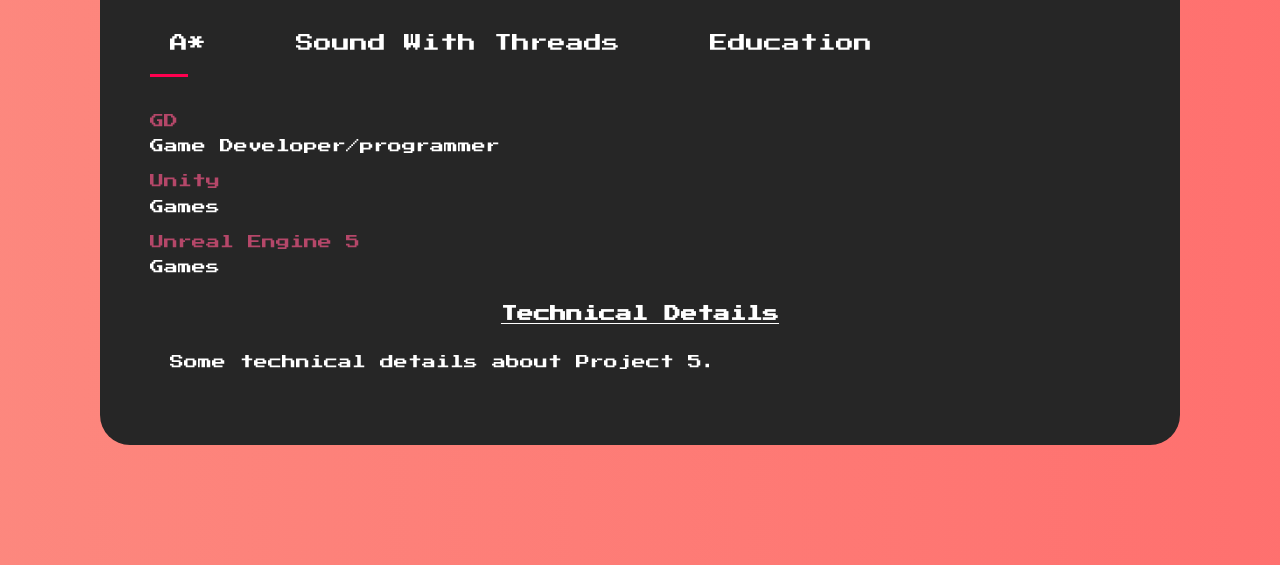
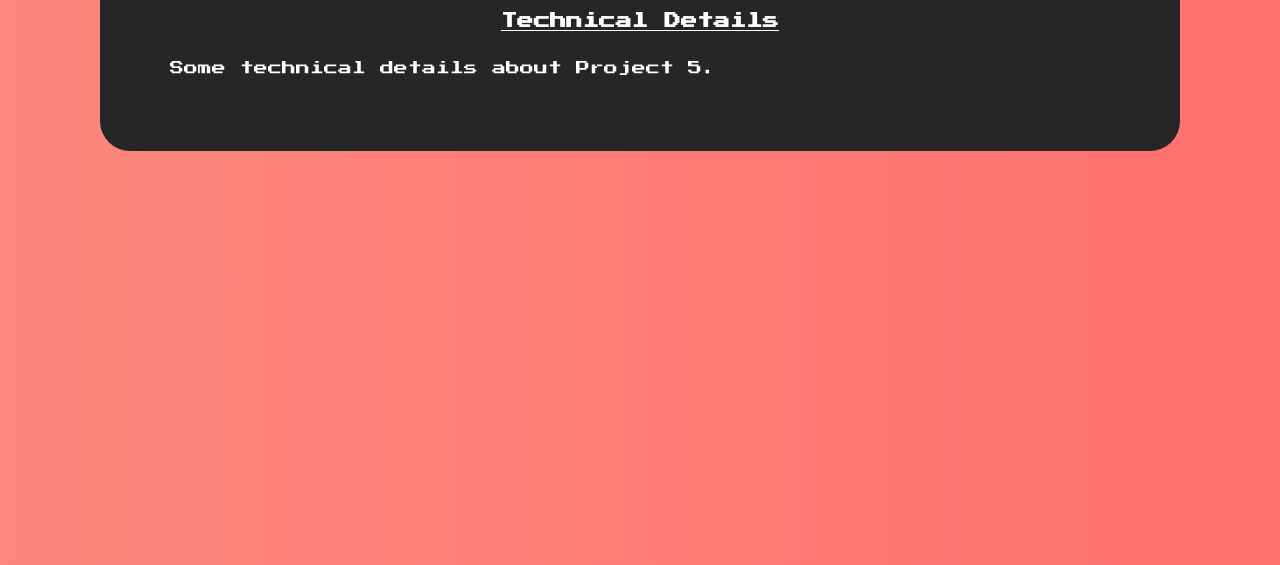
Before and after one commit to JoaquinVerhelst/JoaquinVerhelst.github.io, a plain HTML site: page Projects/Bomberman.html in a window 1280 px wide. Shown: the part 235-800 px from the top of the page. Drawn offline with Linux system fonts and the light colour scheme.

Commit message:
small fix

```diff
--- a/Projects/Bomberman.html
+++ b/Projects/Bomberman.html
@@ -29,7 +29,7 @@
         <p>This is the description for Bomberman.</p>
 
 
-        <div class="tab-titles">
+        <!--<div class="tab-titles">
             <p class="tab-links active-link" onclick="opentab('A*')">A*</p>
             <p class="tab-links" onclick="opentab('SoundWithThreads')">Sound With Threads</p>
             <p class="tab-links" onclick="opentab('ServiceLocator')">Education</p>
@@ -53,7 +53,7 @@
                 <li><span>Secundairy School</span><br>Wetenschappen Wiskunde - Sint-GummarusCollege</li>
                 <li><span>Univeristy</span><br>DAE</li>
             </ul>
-        </div>
+        </div>-->
 
 
 
```
